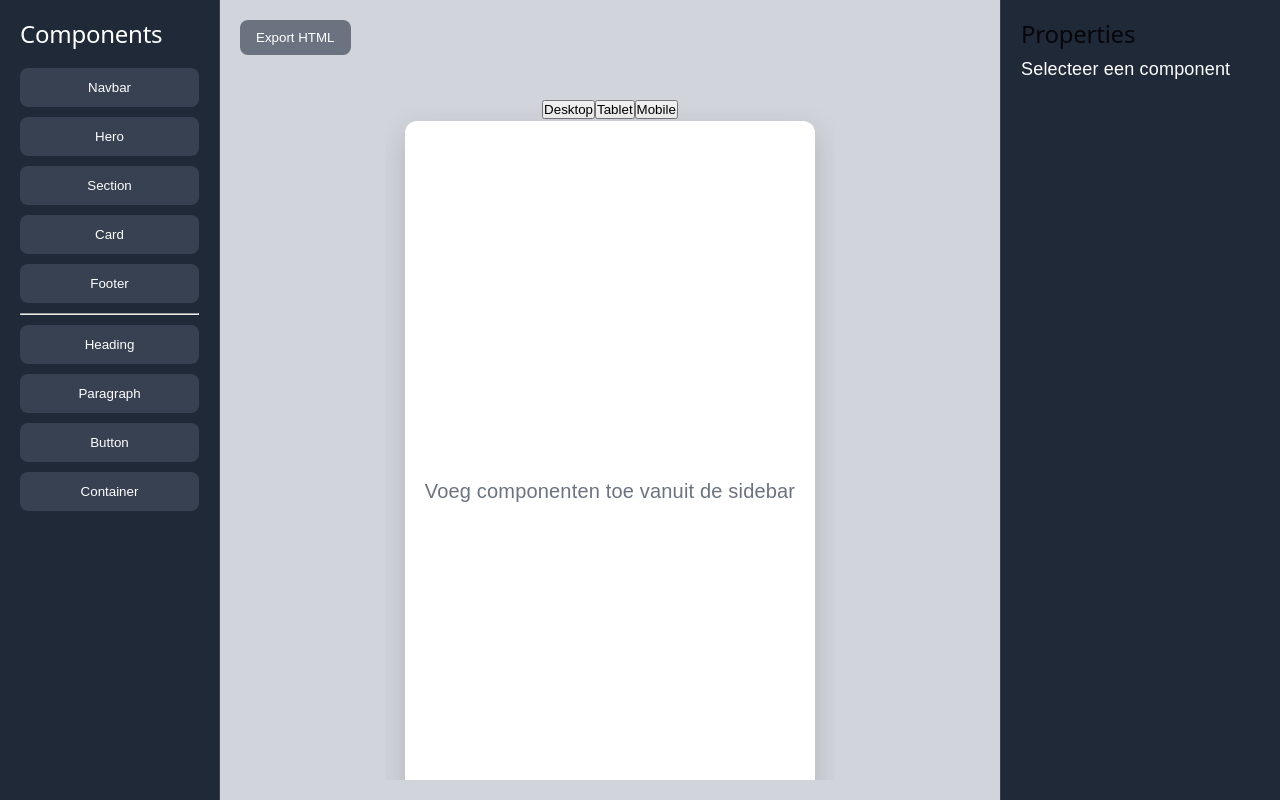
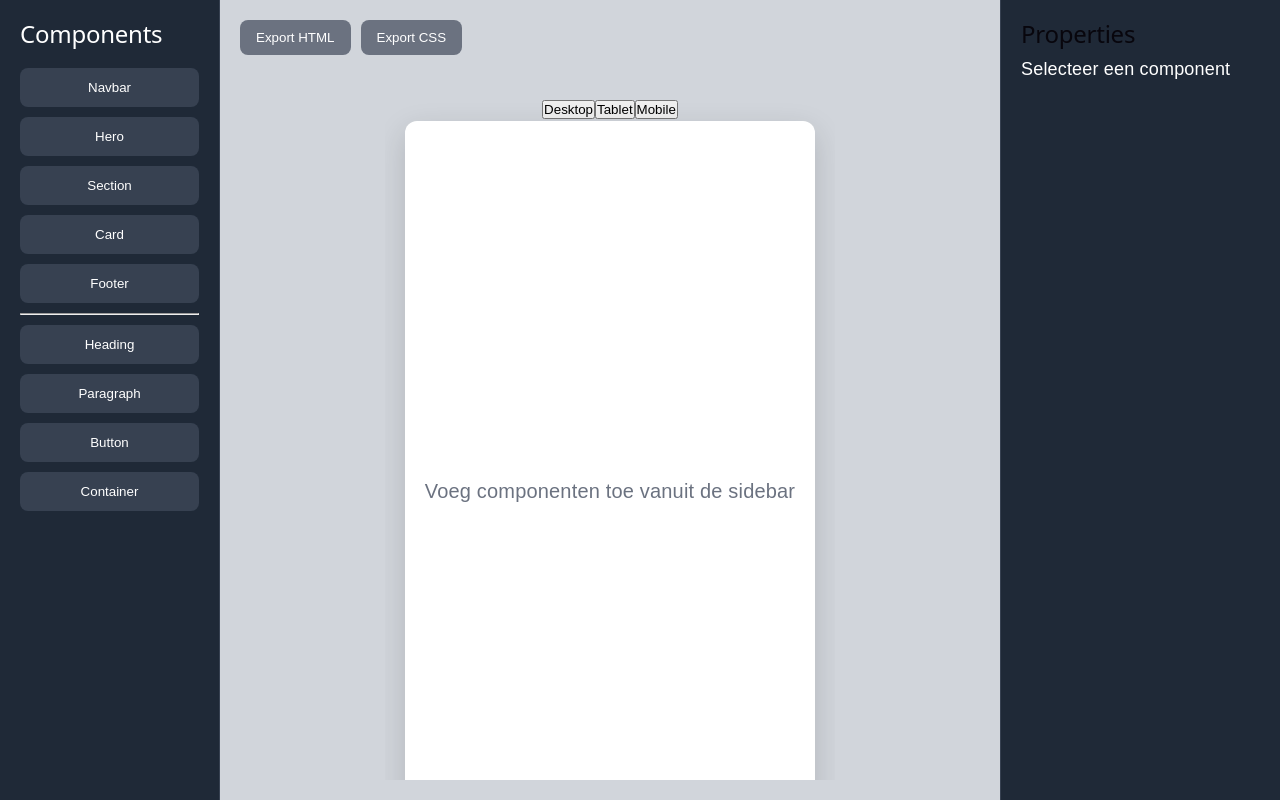
Before and after one commit to itzmitto/html-css-builder, a React (Vite) app: page / in a window 1280 px wide. Built offline with nearby package versions, Linux system fonts and the light colour scheme.

Commit message:
Add exportCSS functionality to copy generated CSS to clipboard

```diff
--- a/src/App.tsx
+++ b/src/App.tsx
@@ -6,6 +6,7 @@ import Canvas from "./components/Canvas";
 import Properties from "./components/Properties";
 
 import { generateHTML } from "./utils/generateHTML";
+import { generateCSS } from "./utils/generateCSS";
 
 import type {
   BuilderComponent,
@@ -135,6 +136,14 @@ function App() {
     alert("HTML gekopieerd!");
   };
 
+  const exportCSS = () => {
+    const css = generateCSS();
+
+    navigator.clipboard.writeText(css);
+
+    alert("CSS gekopieerd!");
+  };
+
   return (
     <div className="editor">
       <Sidebar addComponent={addComponent} />
@@ -143,6 +152,10 @@ function App() {
         <div className="canvas-header">
           <button onClick={exportHTML}>
             Export HTML
+          </button>
+
+          <button onClick={exportCSS}>
+            Export CSS
           </button>
         </div>
 
```
